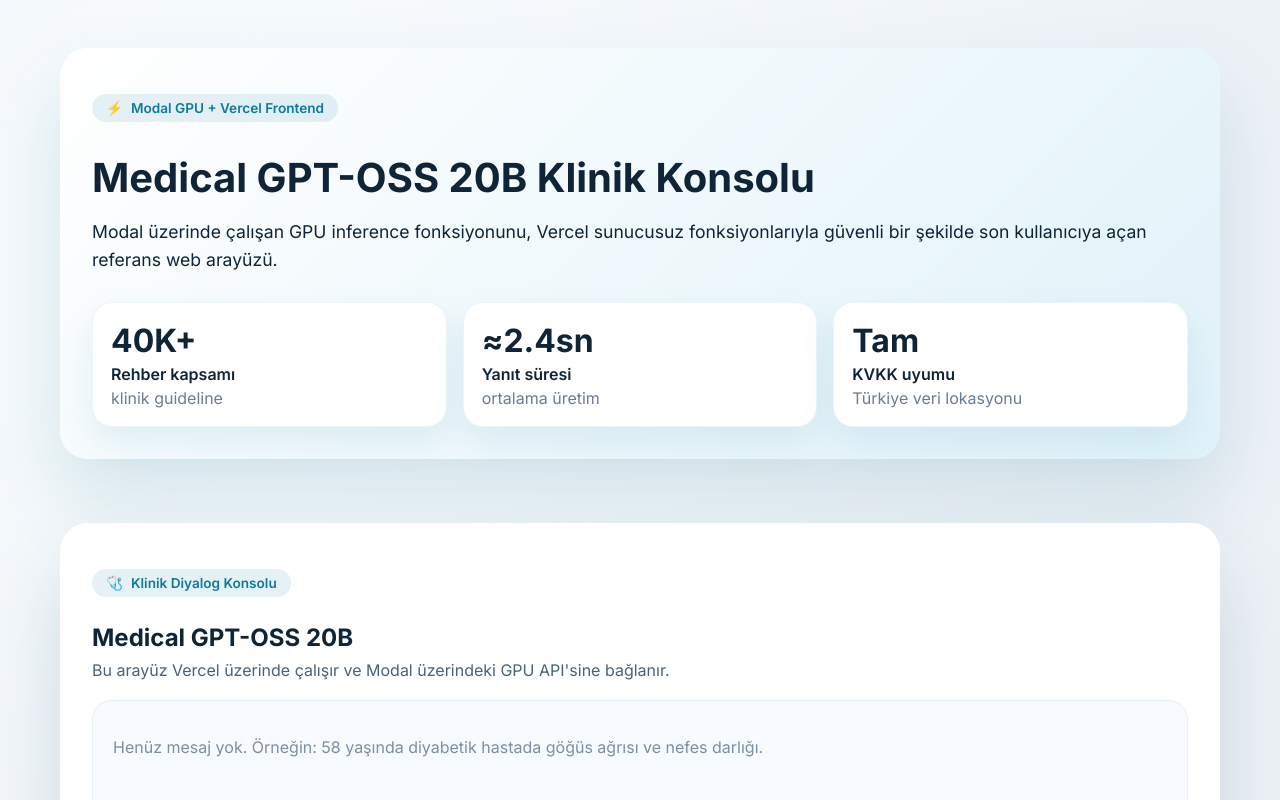
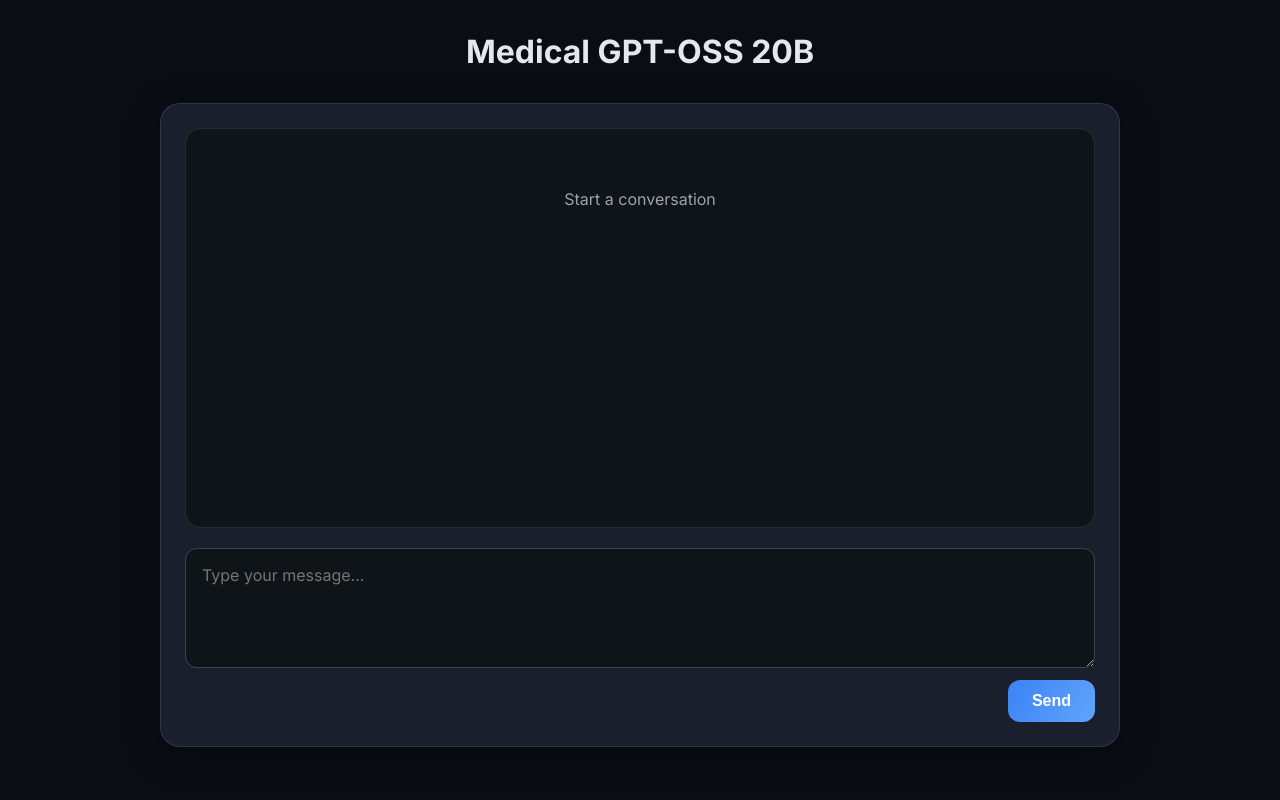
Before and after one commit to Dousery/MedicalGPT, a Next.js app in the folder render-ui/: page / in a window 1280 px wide. Shown: the top 800 px of the page. Built offline with nearby package versions, Linux system fonts and the light colour scheme.

Commit message:
Dark mode UI: simplify interface, add loading indicator

```diff
--- a/render-ui/app/globals.css
+++ b/render-ui/app/globals.css
@@ -1,9 +1,9 @@
 :root {
-  color-scheme: light;
+  color-scheme: dark;
   font-family: 'Inter', system-ui, -apple-system, BlinkMacSystemFont, 'Segoe UI',
     sans-serif;
-  background-color: #f5f7fa;
-  color: #0f2537;
+  background-color: #0a0e14;
+  color: #e4e7eb;
 }
 
 * {
@@ -13,80 +13,55 @@
 body {
   margin: 0;
   min-height: 100vh;
-  background: radial-gradient(circle at 20% 20%, #f9fdff, #edf2f7 65%);
+  background: #0a0e14;
 }
 
 a {
   color: inherit;
 }
 
-.hero-card {
-  background: linear-gradient(135deg, #ffffff 0%, #e0f2f9 100%);
-  border-radius: 28px;
-  padding: 32px;
-  box-shadow: 0 40px 80px rgba(14, 98, 128, 0.15);
-}
-
-.pill {
-  display: inline-flex;
-  align-items: center;
-  gap: 8px;
-  padding: 6px 14px;
-  border-radius: 999px;
-  background: rgba(15, 122, 157, 0.1);
-  color: #0f7a9d;
-  font-weight: 600;
-  font-size: 0.85rem;
-}
-
-.card-grid {
-  display: grid;
-  gap: 16px;
-  grid-template-columns: repeat(auto-fit, minmax(200px, 1fr));
-  margin-top: 28px;
-}
-
-.card {
+.chat-container {
+  background: #1a1f2e;
   border-radius: 20px;
-  padding: 18px;
-  background: white;
-  border: 1px solid rgba(15, 122, 157, 0.08);
-  box-shadow: 0 15px 35px rgba(15, 122, 157, 0.1);
-}
-
-.chat-container {
-  margin-top: 32px;
-  background: white;
-  border-radius: 28px;
-  padding: 32px;
-  box-shadow: 0 40px 80px rgba(6, 57, 76, 0.15);
+  padding: 24px;
+  box-shadow: 0 8px 32px rgba(0, 0, 0, 0.4);
   display: flex;
   flex-direction: column;
   gap: 20px;
+  border: 1px solid rgba(255, 255, 255, 0.1);
 }
 
 .chat-log {
-  background: #f7fbff;
-  border-radius: 20px;
+  background: #0f1419;
+  border-radius: 16px;
   padding: 20px;
-  min-height: 320px;
+  min-height: 400px;
+  max-height: 600px;
   overflow-y: auto;
-  border: 1px solid rgba(15, 122, 157, 0.08);
+  border: 1px solid rgba(255, 255, 255, 0.1);
 }
 
 .message {
-  margin-bottom: 18px;
+  margin-bottom: 20px;
+  padding: 16px;
+  background: #1a1f2e;
+  border-radius: 12px;
+  border: 1px solid rgba(255, 255, 255, 0.05);
 }
 
 .message h4 {
-  margin: 0 0 6px;
-  color: #0f7a9d;
+  margin: 0 0 10px;
+  color: #60a5fa;
+  font-size: 0.9rem;
+  font-weight: 600;
 }
 
 .message pre {
   margin: 0;
   white-space: pre-wrap;
   font-size: 0.95rem;
+  color: #e4e7eb;
+  line-height: 1.6;
 }
 
 .form {
@@ -97,30 +72,60 @@
 
 .form textarea {
   width: 100%;
-  min-height: 140px;
-  border-radius: 18px;
-  border: 1px solid rgba(15, 122, 157, 0.2);
+  min-height: 120px;
+  border-radius: 12px;
+  border: 1px solid rgba(255, 255, 255, 0.2);
   padding: 16px;
   font-size: 1rem;
   resize: vertical;
   font-family: inherit;
+  background: #0f1419;
+  color: #e4e7eb;
+}
+
+.form textarea:focus {
+  outline: none;
+  border-color: #60a5fa;
 }
 
 .form button {
   border: none;
-  border-radius: 16px;
-  padding: 14px 24px;
+  border-radius: 12px;
+  padding: 12px 24px;
   font-size: 1rem;
   font-weight: 600;
   color: white;
-  background: linear-gradient(120deg, #0f7a9d, #35c6ca);
+  background: linear-gradient(120deg, #3b82f6, #60a5fa);
   cursor: pointer;
-  transition: opacity 0.2s ease;
+  transition: all 0.2s ease;
+}
+
+.form button:hover:not(:disabled) {
+  background: linear-gradient(120deg, #2563eb, #3b82f6);
+  transform: translateY(-1px);
 }
 
 .form button:disabled {
-  opacity: 0.6;
+  opacity: 0.5;
   cursor: not-allowed;
+}
+
+.loading-spinner {
+  display: inline-block;
+  width: 16px;
+  height: 16px;
+  border: 2px solid rgba(255, 255, 255, 0.3);
+  border-top-color: white;
+  border-radius: 50%;
+  animation: spin 0.8s linear infinite;
+  margin-right: 8px;
+  vertical-align: middle;
+}
+
+@keyframes spin {
+  to {
+    transform: rotate(360deg);
+  }
 }
 
 @media (max-width: 900px) {
--- a/render-ui/app/page.tsx
+++ b/render-ui/app/page.tsx
@@ -1,58 +1,26 @@
 import { ChatPanel } from "../components/ChatPanel";
-
-const stats = [
-  { label: "Rehber kapsamı", value: "40K+", detail: "klinik guideline" },
-  { label: "Yanıt süresi", value: "≈2.4sn", detail: "ortalama üretim" },
-  { label: "KVKK uyumu", value: "Tam", detail: "Türkiye veri lokasyonu" }
-];
 
 export default function Page() {
   return (
     <main
       style={{
-        maxWidth: 1200,
+        maxWidth: 1000,
         margin: "0 auto",
-        padding: "48px 20px 80px",
-        display: "flex",
-        flexDirection: "column",
-        gap: 32,
+        padding: "32px 20px",
+        minHeight: "100vh",
       }}
     >
-      <section className="hero-card hero">
-        <p className="pill">
-          <span aria-hidden="true">⚡</span> Modal GPU + Vercel Frontend
-        </p>
-        <div
-          style={{
-            display: "flex",
-            flexDirection: "column",
-            gap: 16,
-            marginTop: 18,
-          }}
-        >
-          <h1 style={{ fontSize: "2.5rem", margin: 0 }}>
-            Medical GPT-OSS 20B Klinik Konsolu
-          </h1>
-          <p style={{ fontSize: "1.1rem", lineHeight: 1.6, margin: 0 }}>
-            Modal üzerinde çalışan GPU inference fonksiyonunu, Vercel
-            sunucusuz fonksiyonlarıyla güvenli bir şekilde son kullanıcıya açan
-            referans web arayüzü.
-          </p>
-        </div>
-
-        <div className="card-grid">
-          {stats.map((stat) => (
-            <div key={stat.label} className="card">
-              <span style={{ fontSize: "2rem", fontWeight: 700 }}>
-                {stat.value}
-              </span>
-              <p style={{ margin: "4px 0", fontWeight: 600 }}>{stat.label}</p>
-              <p style={{ margin: 0, color: "#6b7c93" }}>{stat.detail}</p>
-            </div>
-          ))}
-        </div>
-      </section>
-
+      <h1
+        style={{
+          fontSize: "2rem",
+          margin: "0 0 32px 0",
+          textAlign: "center",
+          color: "#e4e7eb",
+          fontWeight: 700,
+        }}
+      >
+        Medical GPT-OSS 20B
+      </h1>
       <ChatPanel />
     </main>
   );
--- a/render-ui/components/ChatPanel.tsx
+++ b/render-ui/components/ChatPanel.tsx
@@ -125,64 +125,72 @@
 
   return (
     <section className="chat-container">
-      <header>
-        <p className="pill">
-          <span aria-hidden="true">🩺</span> Klinik Diyalog Konsolu
-        </p>
-        <h2 style={{ marginTop: 12, marginBottom: 8 }}>
-          Medical GPT-OSS 20B
-        </h2>
-        <p style={{ color: "#486377", margin: 0 }}>
-          Bu arayüz Vercel üzerinde çalışır ve Modal üzerindeki GPU API&apos;sine
-          bağlanır.
-        </p>
-      </header>
-
       <div className="chat-log">
         {hasConversation ? (
-          messages.map((message) => (
+          <>
+            {messages.map((message) => (
               <article className="message" key={message.timestamp}>
                 <h4>
-                {message.role === "user" ? "🙋‍♂️ Kullanıcı" : "🤖 Asistan"}
+                  {message.role === "user" ? "You" : "Assistant"}
                 </h4>
                 <pre>{message.content}</pre>
               </article>
-          ))
+            ))}
+            {isLoading && (
+              <article className="message">
+                <h4>Assistant</h4>
+                <div style={{ display: "flex", alignItems: "center", gap: "8px" }}>
+                  <span className="loading-spinner"></span>
+                  <span style={{ color: "#9ca3af" }}>Thinking...</span>
+                </div>
+              </article>
+            )}
+          </>
         ) : (
-          <p style={{ color: "#7c8da5" }}>
-            Henüz mesaj yok. {INITIAL_PROMPT}
+          <p style={{ color: "#9ca3af", textAlign: "center", marginTop: "40px" }}>
+            Start a conversation
           </p>
         )}
       </div>
 
       <form className="form" onSubmit={handleSubmit}>
-        <label htmlFor="message">Klinik soru</label>
         <textarea
           id="message"
-          placeholder={INITIAL_PROMPT}
+          placeholder="Type your message..."
           value={input}
           onChange={(event) => setInput(event.target.value)}
           disabled={isLoading}
         />
 
         {error && (
-          <p style={{ color: "#b42318", margin: "4px 0 0" }}>{error}</p>
+          <p style={{ color: "#ef4444", margin: "4px 0 0", fontSize: "0.9rem" }}>
+            {error}
+          </p>
         )}
 
-        <div style={{ display: "flex", gap: 12, flexWrap: "wrap" }}>
-          <button type="submit" disabled={isLoading}>
-            {isLoading ? "Yanıt oluşturuluyor..." : "Yanıt oluştur"}
-          </button>
+        <div style={{ display: "flex", gap: 12, justifyContent: "flex-end" }}>
+          {hasConversation && (
             <button
               type="button"
               onClick={handleClear}
               style={{
-              background: "rgba(15, 122, 157, 0.12)",
-              color: "#0f7a9d",
+                background: "rgba(255, 255, 255, 0.1)",
+                color: "#e4e7eb",
               }}
-            disabled={isLoading || !hasConversation}
+              disabled={isLoading}
             >
-            Sohbeti temizle
+              Clear
+            </button>
+          )}
+          <button type="submit" disabled={isLoading}>
+            {isLoading ? (
+              <>
+                <span className="loading-spinner"></span>
+                Sending...
+              </>
+            ) : (
+              "Send"
+            )}
           </button>
         </div>
       </form>
```
Lines whose indentation alone changed are shown as unchanged.
